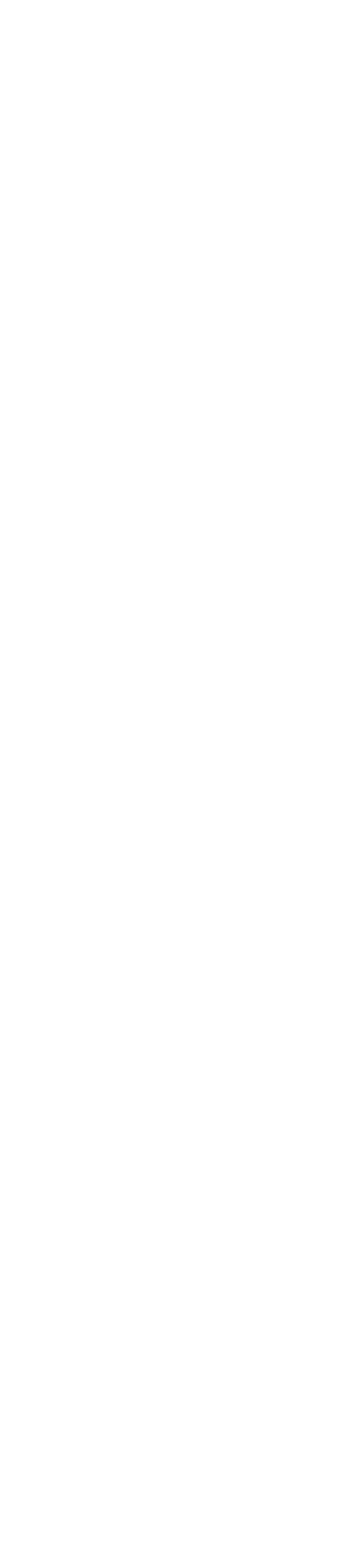
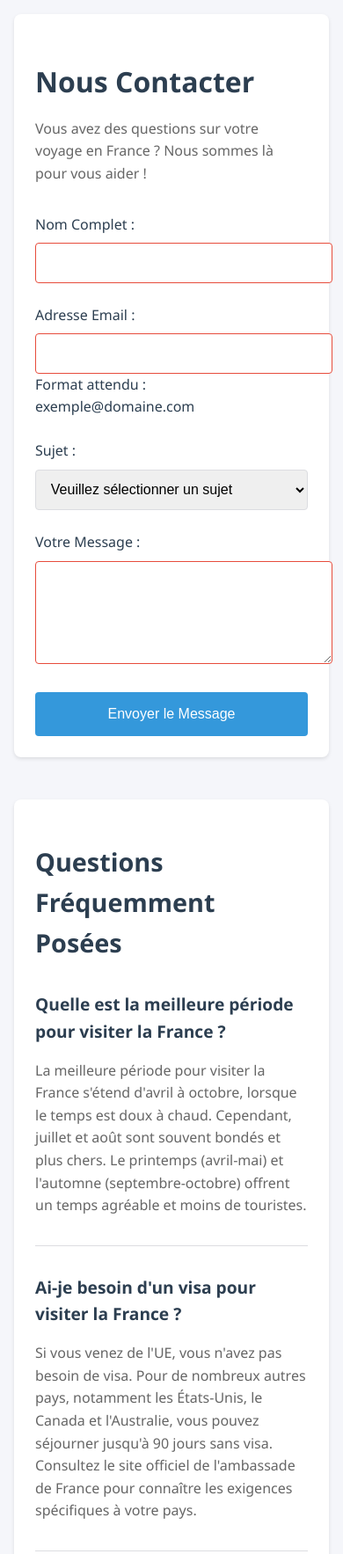
Before and after one commit to MaxenceRault/Projet_IAN, a plain HTML site: page page/contact.html in a window 390 px wide. Shown: the top 1767 px of the page at 88% size. Before the commit the page ends 844 px from the top, so only its background shows below. Drawn offline with Linux system fonts and the light colour scheme.

Commit message:
contact v2, html + CSS

```diff
--- /dev/null
+++ b/css/contact.css
@@ -0,0 +1,193 @@
+/* Base styles and variables */
+:root {
+  --primary-color: #2c3e50;
+  --secondary-color: #3498db;
+  --background-color: #f5f6fa;
+  --text-color: #2c3e50;
+  --border-color: #dcdde1;
+  --success-color: #27ae60;
+  --error-color: #e74c3c;
+  --shadow: 0 2px 4px rgba(0, 0, 0, 0.1);
+  --transition: all 0.3s ease;
+}
+
+/* General styles */
+body {
+  font-family: "Segoe UI", Tahoma, Geneva, Verdana, sans-serif;
+  line-height: 1.6;
+  color: var(--text-color);
+  background-color: var(--background-color);
+  margin: 0;
+  padding: 0;
+}
+
+main {
+  max-width: 1200px;
+  margin: 2rem auto;
+  padding: 0 1rem;
+}
+
+/* Contact Form Section */
+.contact-form {
+  background: white;
+  padding: 2rem;
+  border-radius: 8px;
+  box-shadow: var(--shadow);
+  margin-bottom: 3rem;
+}
+
+.contact-form h1 {
+  color: var(--primary-color);
+  margin-bottom: 1rem;
+  font-size: 2rem;
+}
+
+.contact-form p {
+  color: #666;
+  margin-bottom: 2rem;
+}
+
+/* Form styles */
+.form-group {
+  margin-bottom: 1.5rem;
+}
+
+label {
+  display: block;
+  margin-bottom: 0.5rem;
+  color: var(--primary-color);
+  font-weight: 500;
+}
+
+input,
+select,
+textarea {
+  width: 100%;
+  padding: 0.8rem;
+  border: 1px solid var(--border-color);
+  border-radius: 4px;
+  font-size: 1rem;
+  transition: var(--transition);
+}
+
+input:focus,
+select:focus,
+textarea:focus {
+  outline: none;
+  border-color: var(--secondary-color);
+  box-shadow: 0 0 0 2px rgba(52, 152, 219, 0.2);
+}
+
+button[type="submit"] {
+  background-color: var(--secondary-color);
+  color: white;
+  padding: 1rem 2rem;
+  border: none;
+  border-radius: 4px;
+  font-size: 1rem;
+  cursor: pointer;
+  transition: var(--transition);
+}
+
+button[type="submit"]:hover {
+  background-color: #2980b9;
+  transform: translateY(-1px);
+}
+
+button[type="submit"]:active {
+  transform: translateY(0);
+}
+
+/* FAQ Section */
+.faq {
+  background: white;
+  padding: 2rem;
+  border-radius: 8px;
+  box-shadow: var(--shadow);
+}
+
+.faq h2 {
+  color: var(--primary-color);
+  margin-bottom: 2rem;
+  font-size: 1.8rem;
+}
+
+.faq-item {
+  margin-bottom: 2rem;
+  padding-bottom: 2rem;
+  border-bottom: 1px solid var(--border-color);
+}
+
+.faq-item:last-child {
+  border-bottom: none;
+  margin-bottom: 0;
+  padding-bottom: 0;
+}
+
+.faq-item h3 {
+  color: var(--primary-color);
+  margin-bottom: 1rem;
+  font-size: 1.2rem;
+}
+
+.faq-item p {
+  color: #666;
+  margin: 0;
+}
+
+/* Responsive Design */
+@media (max-width: 768px) {
+  main {
+    margin: 1rem auto;
+  }
+
+  .contact-form,
+  .faq {
+    padding: 1.5rem;
+  }
+
+  button[type="submit"] {
+    width: 100%;
+  }
+}
+
+/* Accessibility */
+@media (prefers-reduced-motion: reduce) {
+  * {
+    transition: none !important;
+  }
+}
+
+/* Focus styles for accessibility */
+:focus {
+  outline: 2px solid var(--secondary-color);
+  outline-offset: 2px;
+}
+
+/* Form validation visual feedback */
+input:invalid,
+textarea:invalid {
+  border-color: var(--error-color);
+}
+
+input:valid,
+textarea:valid {
+  border-color: var(--success-color);
+}
+
+/* Print styles */
+@media print {
+  .contact-form button {
+    display: none;
+  }
+
+  body {
+    background: white;
+  }
+
+  .contact-form,
+  .faq {
+    box-shadow: none;
+    border: 1px solid #ddd;
+  }
+}
--- a/page/contact.html
+++ b/page/contact.html
@@ -1,11 +1,150 @@
 <!DOCTYPE html>
-<html lang="en">
-<head>
-    <meta charset="UTF-8">
-    <meta name="viewport" content="width=device-width, initial-scale=1.0">
-    <title>Contact</title>
-</head>
-<body>
+<html lang="fr">
+  <head>
+    <meta charset="UTF-8" />
+    <meta name="viewport" content="width=device-width, initial-scale=1.0" />
+    <meta
+      name="description"
+      content="Contactez-nous pour toutes vos questions sur le voyage en France. Trouvez des réponses aux questions fréquentes sur le tourisme français."
+    />
+    <link rel="stylesheet" type="text/css" href="../css/contact.css" />
+    <title>Nous Contacter | Guide de Voyage en France</title>
+  </head>
+  <body>
+    <header role="banner"></header>
+    <main id="contenu-principal" role="main">
+      <section class="contact-form" aria-labelledby="titre-contact">
+        <h1 id="titre-contact">Nous Contacter</h1>
+        <p>
+          Vous avez des questions sur votre voyage en France ? Nous sommes là
+          pour vous aider !
+        </p>
+        <form
+          action="/submit-form"
+          method="POST"
+          aria-label="Formulaire de contact"
+          novalidate
+        >
+          <div class="form-group">
+            <label for="nom">Nom Complet :</label>
+            <input
+              type="text"
+              id="nom"
+              name="nom"
+              required
+              aria-required="true"
+              autocomplete="name"
+              minlength="2"
+              aria-invalid="false"
+            />
+          </div>
+          <div class="form-group">
+            <label for="email">Adresse Email :</label>
+            <input
+              type="email"
+              id="email"
+              name="email"
+              required
+              aria-required="true"
+              autocomplete="email"
+              aria-invalid="false"
+              aria-describedby="email-aide"
+            />
+            <span id="email-aide" class="aide-formulaire"
+              >Format attendu : exemple@domaine.com</span
+            >
+          </div>
+          <div class="form-group">
+            <label for="sujet">Sujet :</label>
+            <select id="sujet" name="sujet" required aria-required="true">
+              <option value="">Veuillez sélectionner un sujet</option>
+              <option value="general">Question Générale</option>
+              <option value="reservation">Questions de Réservation</option>
+              <option value="transport">Transport</option>
+              <option value="hebergement">Hébergement</option>
+            </select>
+          </div>
+          <div class="form-group">
+            <label for="message">Votre Message :</label>
+            <textarea
+              id="message"
+              name="message"
+              rows="5"
+              required
+              aria-required="true"
+              aria-invalid="false"
+              minlength="10"
+            ></textarea>
+          </div>
+          <button type="submit" aria-label="Envoyer le formulaire de contact">
+            Envoyer le Message
+          </button>
+        </form>
+      </section>
 
-</body>
+      <section class="faq" aria-labelledby="titre-faq">
+        <h2 id="titre-faq">Questions Fréquemment Posées</h2>
+
+        <div class="faq-item" role="article">
+          <h3 id="faq-periode">
+            Quelle est la meilleure période pour visiter la France ?
+          </h3>
+          <p>
+            La meilleure période pour visiter la France s'étend d'avril à
+            octobre, lorsque le temps est doux à chaud. Cependant, juillet et
+            août sont souvent bondés et plus chers. Le printemps (avril-mai) et
+            l'automne (septembre-octobre) offrent un temps agréable et moins de
+            touristes.
+          </p>
+        </div>
+
+        <div class="faq-item" role="article">
+          <h3 id="faq-visa">Ai-je besoin d'un visa pour visiter la France ?</h3>
+          <p>
+            Si vous venez de l'UE, vous n'avez pas besoin de visa. Pour de
+            nombreux autres pays, notamment les États-Unis, le Canada et
+            l'Australie, vous pouvez séjourner jusqu'à 90 jours sans visa.
+            Consultez le site officiel de l'ambassade de France pour connaître
+            les exigences spécifiques à votre pays.
+          </p>
+        </div>
+
+        <div class="faq-item" role="article">
+          <h3 id="faq-transport">Comment se déplacer en France ?</h3>
+          <p>
+            La France dispose d'un excellent système de transport public. Le TGV
+            (train à grande vitesse) relie les principales villes, tandis que
+            les trains régionaux et les bus desservent les petites villes. À
+            Paris, le réseau de métro est vaste et efficace. La location de
+            voiture est recommandée pour explorer les zones rurales.
+          </p>
+        </div>
+
+        <div class="faq-item" role="article">
+          <h3 id="faq-langue">Est-il nécessaire de parler français ?</h3>
+          <p>
+            Bien que l'anglais soit utilisé dans les zones touristiques et les
+            grandes villes, apprendre quelques phrases de base en français est
+            très apprécié par les locaux et peut améliorer votre expérience de
+            voyage. Les salutations simples et les expressions de politesse sont
+            très importantes.
+          </p>
+        </div>
+
+        <div class="faq-item" role="article">
+          <h3 id="faq-repas">
+            Quelles sont les règles de savoir-vivre à table en France ?
+          </h3>
+          <p>
+            La gastronomie française a ses propres coutumes : le déjeuner est
+            généralement servi de 12h à 14h et le dîner de 19h30 à 22h. Les
+            réservations sont recommandées pour le dîner. Le service est inclus
+            dans l'addition des restaurants, mais un petit pourboire
+            supplémentaire est apprécié pour un service exceptionnel.
+          </p>
+        </div>
+      </section>
+    </main>
+    <footer role="contentinfo"></footer>
+  </body>
 </html>
```
